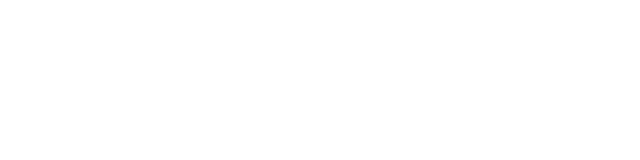
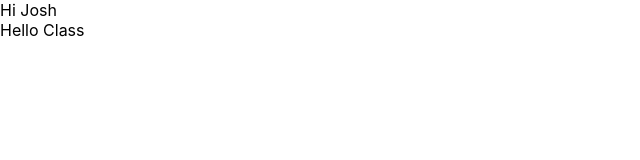
Before and after one commit to JoshJHaines/react-intro-hw, a React (Create React App) app: page / in a window 1280 px wide. Shown: the top 160 px of the page, without its empty margins (0-640 px from the left). Built offline with nearby package versions, Linux system fonts and the light colour scheme.

Commit message:
added a Message.js file to call into App.js

```diff
--- a/src/App.js
+++ b/src/App.js
@@ -1,11 +1,20 @@
+/****************
+ * IMPORT ITEMS *
+ ****************/
 import React, { Component } from 'react'
 import './App.css';
+import Message from "./components/Message"
 
+
+/********************
+ * EXPORT COMPONENT *
+ ********************/
 export class App extends Component {
   render() {
     return (
       <div>
-
+        Hi Josh
+        <Message />
       </div>
     )
   }
--- /dev/null
+++ b/src/components/Message.js
@@ -0,0 +1,13 @@
+import React, { Component } from 'react'
+
+export class Message extends Component {
+    render() {
+        return (
+            <div>
+                Hello Class
+            </div>
+        )
+    }
+}
+
+export default Message
```
